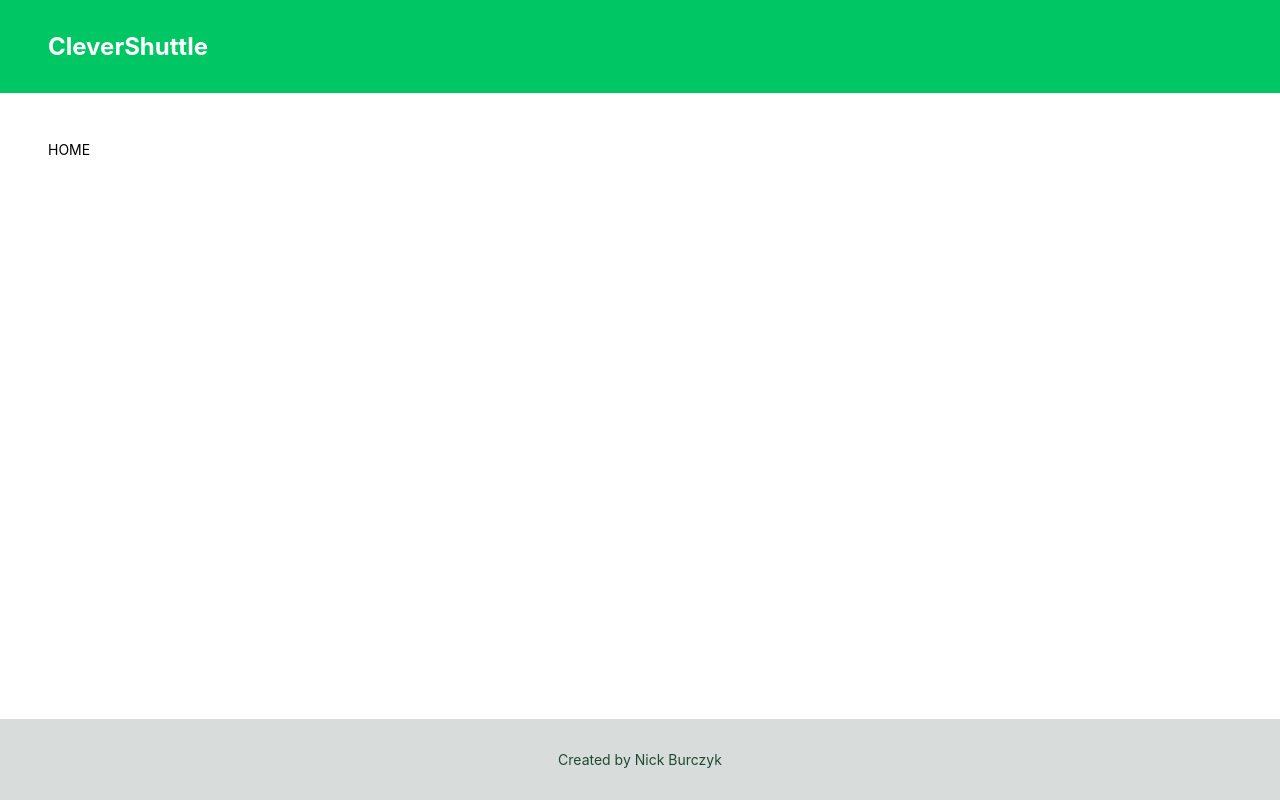
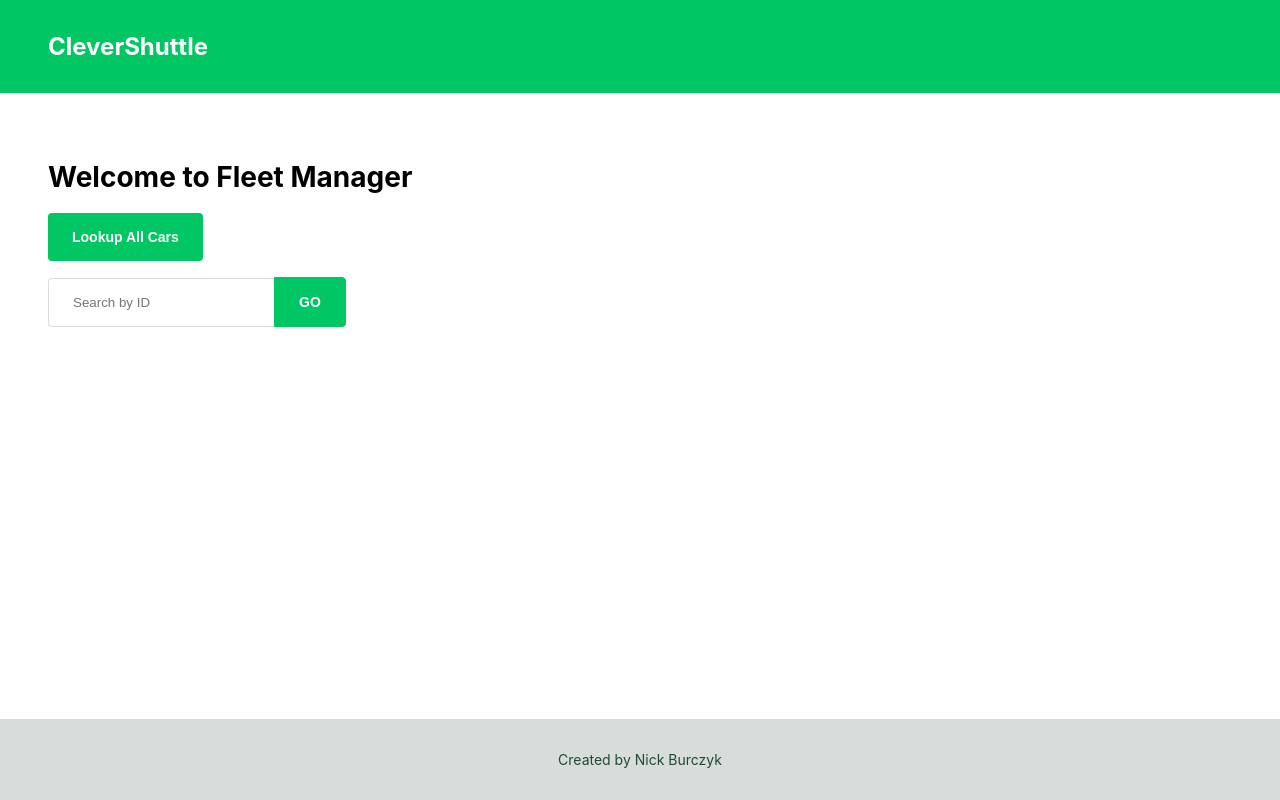
Before and after one commit to nickburczyk/clever-shuttle, a React (Create React App) app: page / in a window 1280 px wide. Built offline with nearby package versions, Linux system fonts and the light colour scheme.

Commit message:
Build home page with lookup search

```diff
--- a/src/App.css
+++ b/src/App.css
@@ -10,13 +10,17 @@
     padding: 3rem
 }
 
-.btn-primary {
+.btn {
     padding: 1rem 1.5rem;
     border: none;
     border-radius: 4px;
-    background-color: #00C763;
-    color: white;
     font-size: 14px;
     font-weight: bold;
     cursor: pointer;
+    text-decoration: none;
 }
+
+.btn.primary {
+    background-color: #00C763;
+    color: white;
+}
--- a/src/App.tsx
+++ b/src/App.tsx
@@ -3,6 +3,7 @@ import { BrowserRouter, Routes, Route} from 'react-router-dom'
 import "./App.css"
 import AllCars from "./pages/All";
 import Profile from "./pages/Profile";
+import Home from "./pages/Home";
 
 function App() {
   return (
@@ -12,17 +13,10 @@ function App() {
 
         <main>
           <Routes>
+            <Route path="/" element={<Home/>} />
             <Route path="/all" element={<AllCars/>} />
-
             <Route path="/profile" element={<Profile/>}  />
             <Route path="/profile/:id" element={<Profile/>}  />
-
-            <Route
-              path="/"
-              element={
-                <>HOME</>
-              }
-            />
           </Routes>
         </main>
 
--- /dev/null
+++ b/src/components/SearchBox/SearchBox.tsx
@@ -0,0 +1,39 @@
+import { useState } from "react"
+import { useNavigate } from 'react-router-dom'
+import styles from './searchBox.module.css'
+import cn from 'classnames'
+
+const { wrapper, input, searchBtn } = styles
+
+const SearchBox = () => {
+    const nav = useNavigate()
+    const [query, setQuery] = useState('')
+
+    const handleChange = (e: {target:HTMLInputElement}): void => {
+        const { value } = e.target
+        setQuery(value)
+    }
+
+    const handleSearch = () => {
+        nav(`./profile/${query}`)
+    }
+
+    return (
+        <div className={wrapper}>
+            <input
+                className={input}
+                placeholder="Search by ID"
+                value={query}
+                onChange={e => handleChange(e)}
+            />
+            <button
+                className={cn('btn primary', searchBtn)}
+                onClick={() => handleSearch()}
+            >
+                GO
+            </button>
+        </div>
+    )
+}
+
+export default SearchBox
--- /dev/null
+++ b/src/components/SearchBox/searchBox.module.css
@@ -0,0 +1,15 @@
+.wrapper {
+    margin-top: 1rem;
+}
+
+.input {
+    padding: 1rem 1.5rem;
+    border-radius: 4px 0 0 4px;
+    border: 1px solid #d8dddb;
+    border-right: none;
+}
+
+.searchBtn {
+    border-radius: 0 4px 4px 0;
+    border: 1px solid #00C763
+}
--- /dev/null
+++ b/src/pages/Home.tsx
@@ -0,0 +1,15 @@
+import { useNavigate } from 'react-router-dom'
+import SearchBox from "../components/SearchBox/SearchBox"
+
+const Home = () => {
+    const nav = useNavigate()
+    return(
+        <>
+            <h1>Welcome to Fleet Manager</h1>
+            <button className={'btn primary'} onClick={()=>nav('/all')}>Lookup All Cars</button>
+            <SearchBox/>
+        </>
+    )
+}
+
+export default Home
--- a/src/pages/Profile.tsx
+++ b/src/pages/Profile.tsx
@@ -16,7 +16,7 @@ const Profile = () => {
             <h1>Car Details</h1>
             <Details car={car}/>
             <button
-                className="btn-primary"
+                className="btn primary"
                 onClick={() => nav("/")}
             >
                 {"< Back Home"}
```
